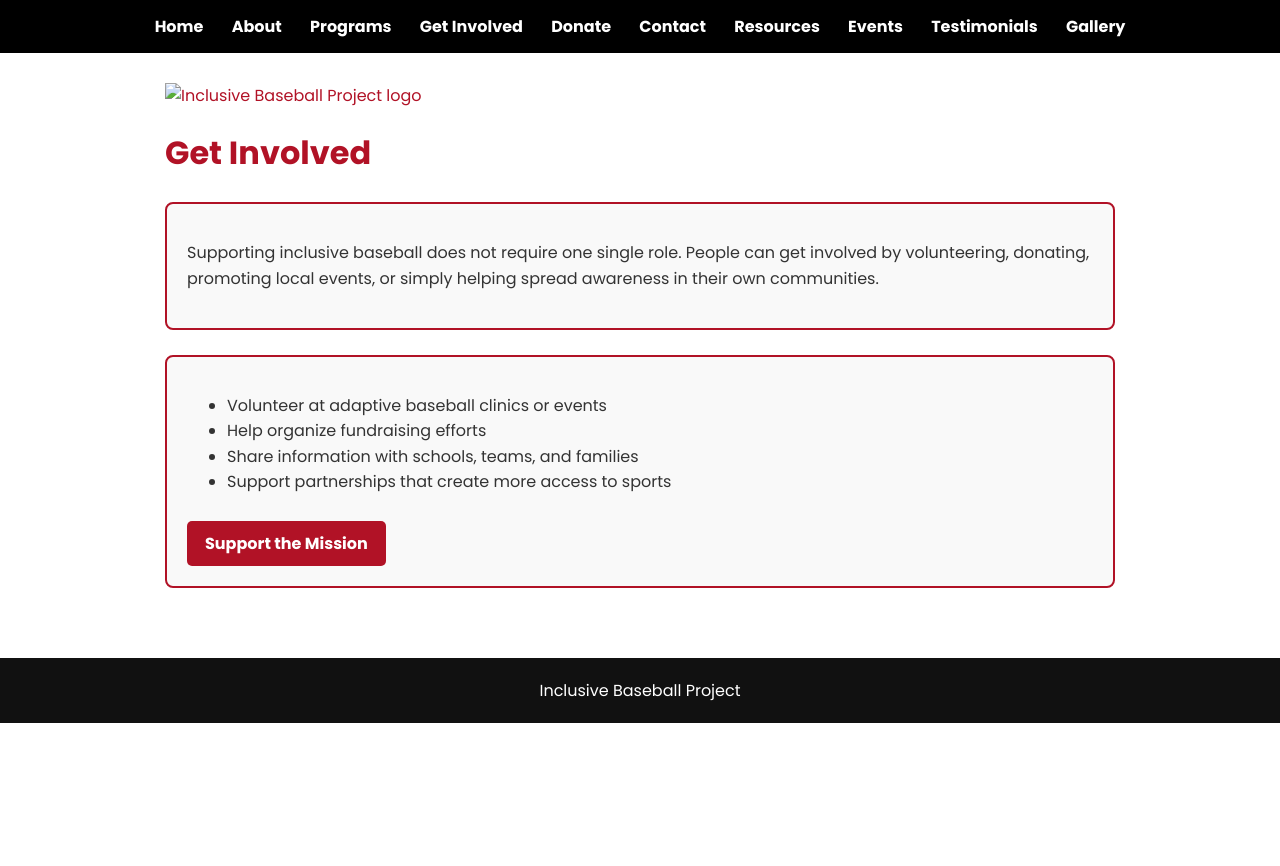
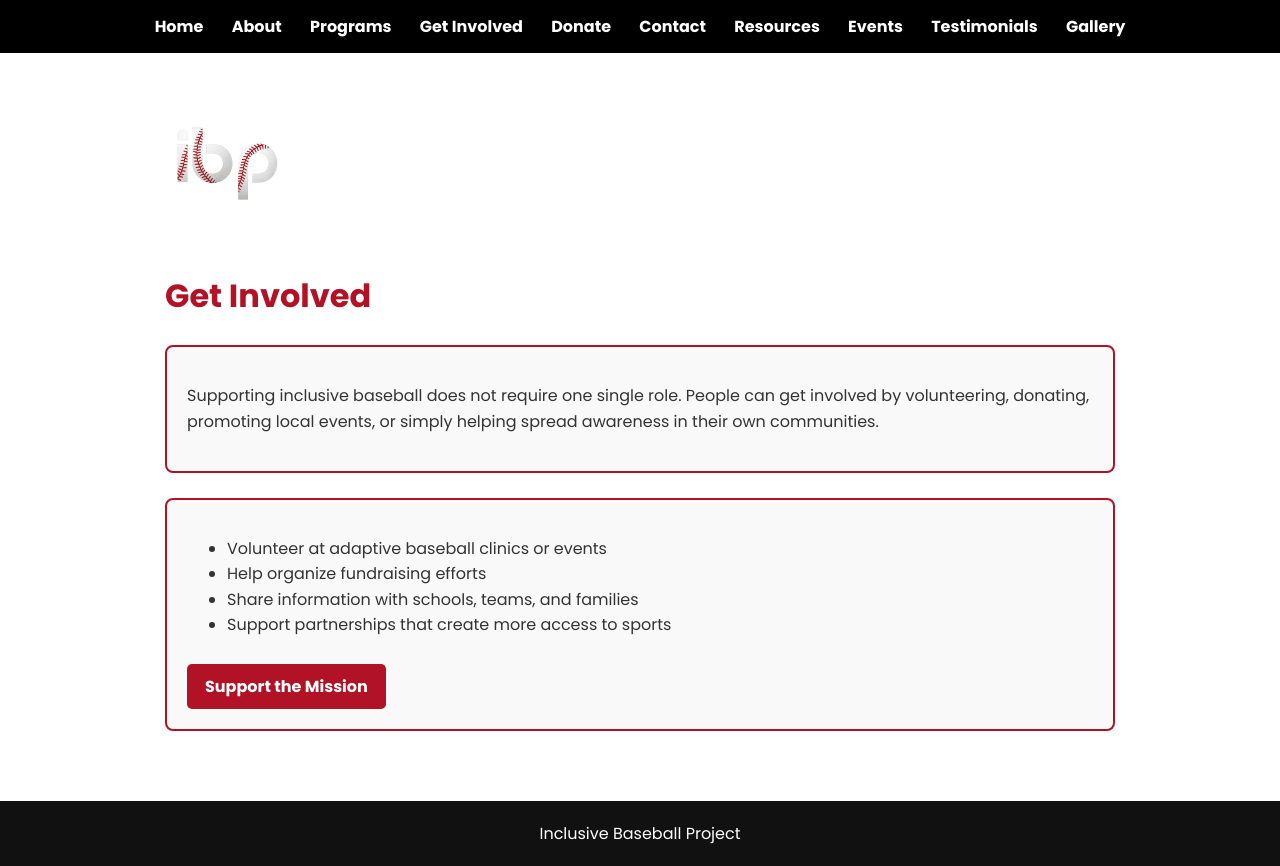
Before and after one commit to brockbear28/inclusive-baseball-project, a plain HTML site: page getinvolved.html in a window 1280 px wide. Before the commit the page ends 800 px from the top, so only its background shows below. Drawn offline with Linux system fonts and the light colour scheme.

Commit message:
Update getinvolved.html

```diff
--- a/getinvolved.html
+++ b/getinvolved.html
@@ -86,7 +86,7 @@
     </nav>
 
     <div class="container">
-        <img src="images/logo.png" alt="Inclusive Baseball Project logo" width="120">
+        <img src="logo.png" alt="Inclusive Baseball Project logo" width="120">
 
         <h1>Get Involved</h1>
 
```
